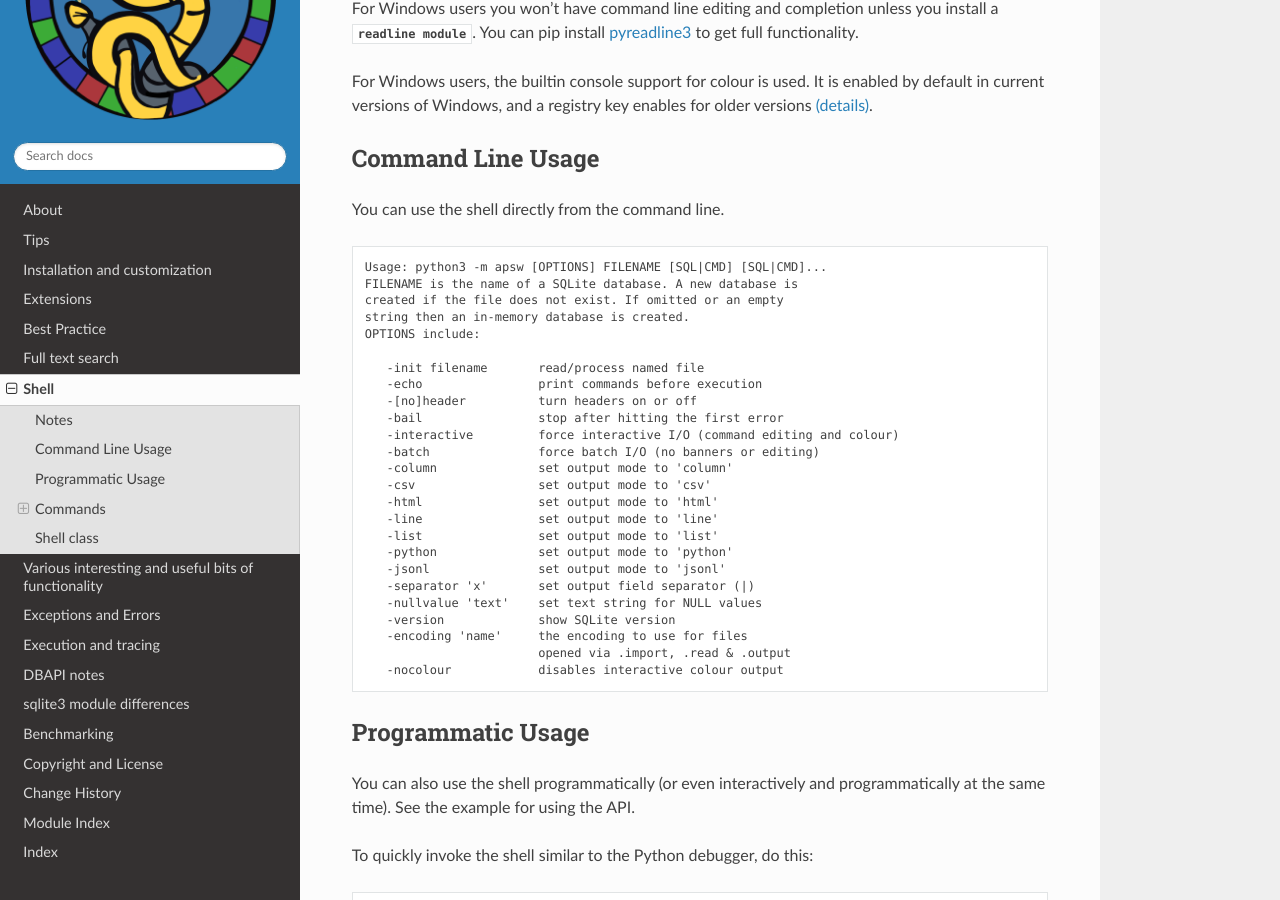
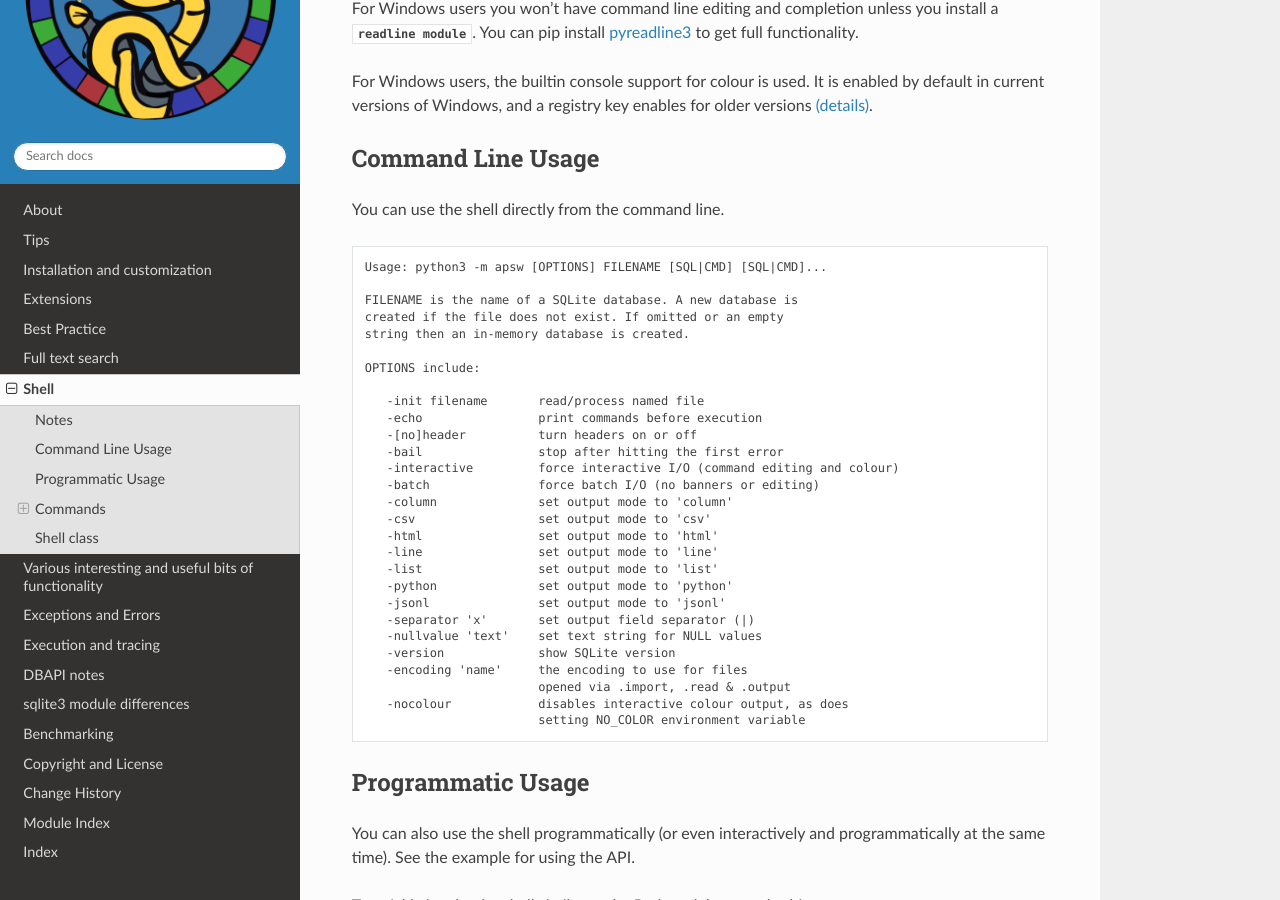
Before and after one commit to rogerbinns/apsw, a Sphinx documentation site: the page built from doc/shell.rst, in a window 1280 px wide and 900 px high, scrolled down 675 px. Built offline with Sphinx 7.4.7 and the Read the Docs theme 3.1.0, drawn with Linux system fonts in a browser that asks for light colours; pages that are not in the unit, such as notebooks, are missing from menus; the version number is read from the project's files by our own code; some of the changed text lies outside the part shown.

Commit message:
Shell help tweaks

```diff
--- a/doc/shell.rst
+++ b/doc/shell.rst
@@ -50,9 +50,11 @@ You can use the shell directly from the command line.
 .. code-block:: text
 
   Usage: python3 -m apsw [OPTIONS] FILENAME [SQL|CMD] [SQL|CMD]...
+
   FILENAME is the name of a SQLite database. A new database is
   created if the file does not exist. If omitted or an empty
   string then an in-memory database is created.
+
   OPTIONS include:
 
      -init filename       read/process named file
@@ -73,7 +75,8 @@ You can use the shell directly from the command line.
      -version             show SQLite version
      -encoding 'name'     the encoding to use for files
                           opened via .import, .read & .output
-     -nocolour            disables interactive colour output
+     -nocolour            disables interactive colour output, as does
+                          setting NO_COLOR environment variable
 
 
 .. usage-end:
@@ -536,9 +539,9 @@ unless the column name (header) is longer in which case that width is used. Use
 the .width command to change column sizes.
 
 csv: Items in csv format (comma separated). Use tabs mode for tab separated. You
-can use the .separator command to use a different one after switching mode.
-``A`` separator of comma uses double quotes for quoting while other separators
-do not do any quoting. The Python csv library used for this only supports single
+can use the .separator command to use a different one after switching mode. A
+separator of comma uses double quotes for quoting while other separators do not
+do any quoting. The Python csv library used for this only supports single
 character separators.
 
 html: HTML table style
```
Also changed, not shown: other parts of doc/shell.rst (+1 -1 lines), 1 other file.
